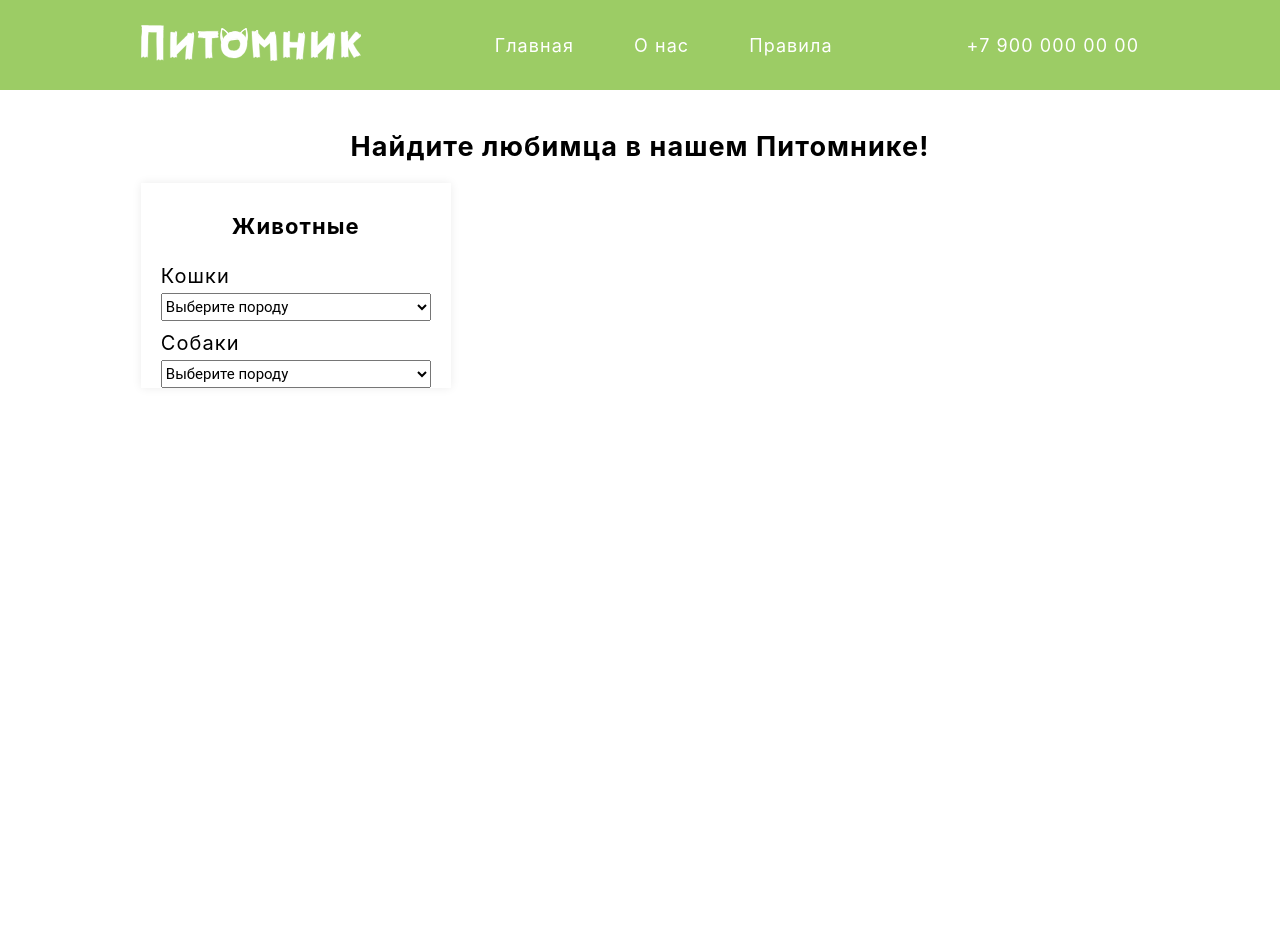
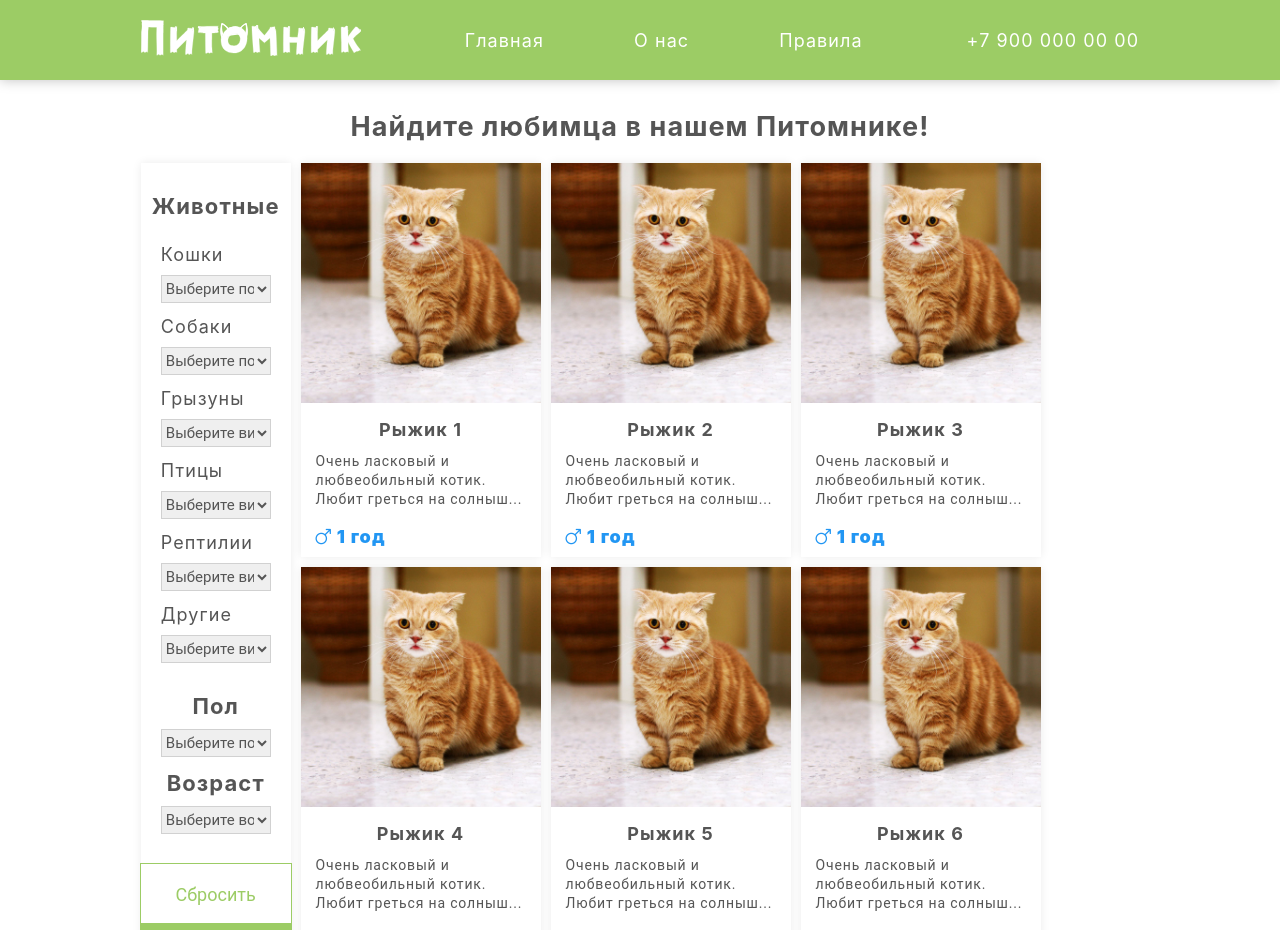
Before and after one commit to Nevenq/Nursery, a React (Create React App) app: page / in a window 1280 px wide. Shown: the top 930 px of the page. Before the commit the page ends 800 px from the top, so only its background shows below. Built offline with nearby package versions, Linux system fonts and the light colour scheme.

Commit message:
Filter completed

```diff
--- a/package.json
+++ b/package.json
@@ -3,6 +3,7 @@
   "version": "0.1.0",
   "private": true,
   "dependencies": {
+    "font-awesome": "^4.7.0",
     "react": "^16.8.4",
     "react-dom": "^16.8.4",
     "react-scripts": "2.1.8"
--- a/src/App.css
+++ b/src/App.css
@@ -3,3 +3,6 @@
   margin: 0 auto;
   text-align: center;
 }
+#main{
+  color:#555;
+}
--- a/src/App.js
+++ b/src/App.js
@@ -1,8 +1,6 @@
 import React, {Component} from 'react';
-import logo from './logo.svg';
 import './App.css';
 import Menu from "./Menu/Menu";
-import Card from "./Card/Card";
 import Main from "./Main/Main";
 
 class App extends Component {
@@ -14,7 +12,7 @@ class App extends Component {
                 </header>
                 <section id="main">
                     <div className="container">
-                        <h2 style={{'margin-top':'40px','margin-bottom':'20px'}}>Найдите любимца в нашем Питомнике!</h2>
+                        <h2 style={{'marginTop':'30px','marginBottom':'20px'}}>Найдите любимца в нашем Питомнике!</h2>
                         <Main/>
                     </div>
                 </section>
--- a/src/Card/Card.css
+++ b/src/Card/Card.css
@@ -1,35 +1,45 @@
 .card{
-    max-width: 285px;
-    max-height: 450px;
+    max-width: 240px;
+    max-height: 410px;
     font-size: 24px;
     color: #555555;
     box-shadow: 0 0 9px rgba(0,0,0,.08);
+    transition:.2s;
 }
+
 a{
     text-decoration: none;
 }
 .animal{
     max-width: 100%;
-    margin-bottom: 20px;
+    margin-bottom: 10px;
 }
 .text-wrapper{
-    margin-right: 20px;
-    margin-left: 20px;
+    margin-right: 15px;
+    margin-left: 15px;
 }
 .animal-name{
-    margin-bottom: 20px;
+    font-size: 18px;
+    margin-bottom: 12px;
 }
 .animal-text{
     text-align: left;
-    font-size: 18px;
-    font-weight: lighter;
-    max-height: 50px;
+    font-size: 14px;
+    max-height: 60px;
+    font-family: Roboto;
+    letter-spacing: 0.06em;
+    line-height: 19px;
+    margin-bottom: 17px;
 }
 .animal-data{
     text-align: left;
-    font-size: 21px;
+    font-size: 18px;
     font-weight: 900;
+    padding-bottom: 10px;
 }
 .age{
-    font-size: 20px;
+    font-size: 18px;
 }
+.card:hover{
+    opacity: .7;
+}
--- a/src/Card/Card.js
+++ b/src/Card/Card.js
@@ -1,8 +1,8 @@
 import React from 'react'
 import img from '../images/sample-card-image.jpg'
 import './Card.css'
-
-const Card = ({src = img, name = 'Sample', text = 'Очень ласковый и любвеобильный котик.', sex = 'male', age = "1 год"}) => {
+import 'font-awesome/css/font-awesome.min.css';
+const Card = ({src = img, name = 'Рыжик', text = 'Очень ласковый и любвеобильный котик. Любит греться на солнышке', sex = 'male', age = "1 год"}) => {
     return (
         <a href="#">
             <div className="card">
@@ -29,8 +29,8 @@ const makeSex = (sex) => {
 const colorText = (sex) => {
     return sex === 'male' ? '#2196f3' : '#f06292'
 }
-const trimText = (text, value = 40) => {
-    return text.length > value ? text.slice(0, value - 3) + '...' : text;
+const trimText = (text, value = 64) => {
+    return text.length >= value - 3 ? text.slice(0, value - 3).trim() + '...' : text;
 
 
 }
--- a/src/Main/Main.css
+++ b/src/Main/Main.css
@@ -1,30 +1,78 @@
 .filter{
-    width: 310px;
+    width: 15%;
     box-shadow: 0 0 9px rgba(0,0,0,.08);
     padding-top: 30px;
+
 }
-.filter h3{
+.filter .filter-header{
     font-size: 22px;
-    margin-bottom: 25px;
+    text-align: center;
 
 }
 .filter .label{
-    font-size: 20px;
-    margin-bottom: 20px;
+    font-size: 18px;
 }
 .input-container{
     text-align: left;
     margin-left: 20px;
     margin-right: 20px;
+    margin-top: 25px;
+}
+.input-container.center{
+    text-align: center;
 }
 .select{
-    margin-top: 5px;
-    margin-bottom: 10px;
+    margin-top: 10px;
+    margin-bottom: 13px;
 }
 .select > select{
     width: 100%;
     height: 28px;
     font-size: 15px;
     font-family: Roboto,sans-serif;
-
+    color:#555;
+    border:1px solid #d1d1d1;
 }
+.select > select:hover{
+    cursor: pointer;
+}
+.main{
+    display: flex;
+    justify-content: space-between;
+    align-items: flex-start;
+    position: relative;
+}
+.cards{
+    width: 85%;
+    display: flex;
+    flex-wrap: wrap;
+}
+.cards > *{
+    margin-left: 10px;
+    margin-bottom: 10px;
+}
+.button{
+    font-family: Roboto,sans-serif;
+    display: block;
+    width: 100%;
+    height: 60px;
+    background-color: #fff;
+    outline: 1px solid #9ccc65;
+    color: #9ccc65;
+    font-size: 18px;
+    border:none;
+    transition:.1s
+}
+.button.reset{
+    margin-top: 30px;
+}
+.button.submit{
+    background-color: #9ccc65;
+    color:#fff;
+}
+.button:hover{
+    cursor: pointer;
+}
+.button:hover{
+    opacity:0.85;
+}
--- a/src/Main/Main.js
+++ b/src/Main/Main.js
@@ -1,20 +1,32 @@
-import React,{Component} from 'react';
+import React, {Component} from 'react';
 import './Main.css'
+import Card from "../Card/Card";
 
-const catsKind = [['Абиссинская'],'Сиамская','Шотландская','Британская','Мейн-кун','Манчкин'].sort();
-const dogsKind = [['Бигль'],'Немецкая овчарка','Самоедская лайка','Британская','Мейн-кун','Манчкин'].sort();
+const catsKind = ['Абиссинская', 'Сиамская', 'Шотландская', 'Британская', 'Мейн-кун', 'Манчкин'].sort();
+const dogsKind = ['Бигль', 'Немецкая овчарка', 'Самоедская лайка', 'Британская', 'Мейн-кун', 'Манчкин'].sort();
+const rodentKind = ['Бигль', 'Немецкая овчарка', 'Самоедская лайка', 'Британская', 'Мейн-кун', 'Манчкин'].sort();
+const birds = ['Бигль', 'Немецкая овчарка', 'Самоедская лайка', 'Британская', 'Мейн-кун', 'Манчкин'].sort();
+const reptiles = ['Бигль', 'Немецкая овчарка', 'Самоедская лайка', 'Британская', 'Мейн-кун', 'Манчкин'].sort();
+const others = ['Бигль', 'Немецкая овчарка', 'Самоедская лайка', 'Британская', 'Мейн-кун', 'Манчкин'].sort();
 
-class Main  extends Component{
-    constructor(props){
+class Main extends Component {
+    constructor(props) {
         super(props);
-        this.state = {
+        this.state = {}
+        this.handleSelect = this.handleSelect.bind(this);
+    }
 
-        }
+    handleSelect = (val) => {
+        console.log(val.target.value);
+        console.log(val.target.id)
+
     }
-    render(){
+
+    render() {
         return (
+            <div className='main'>
                 <div className="filter">
-                    <h3>Животные</h3>
+                    <h3 className='filter-header'>Животные</h3>
                     <div className="input-container">
                         <label htmlFor="cats" className='label'>Кошки</label>
                         <div className="select">
@@ -24,19 +36,79 @@ class Main  extends Component{
                                 <option value="Другое">Другое</option>
                             </select>
                         </div>
+
                         <label htmlFor="dogs" className='label'>Собаки</label>
                         <div className="select">
-                            <select name="123" id="cats">
+                            <select name="123" id="dogs">
                                 <option value="">Выберите породу</option>
                                 {dogsKind.map(a => <option key={a} value={a}>{a}</option>)}
                                 <option value="Другое">Другое</option>
                             </select>
                         </div>
+
+                        <label htmlFor="rodents" className='label'>Грызуны</label>
+                        <div className="select">
+                            <select name="123" id="rodents">
+                                <option value="">Выберите вид</option>
+                                {rodentKind.map(a => <option key={a} value={a}>{a}</option>)}
+                                <option value="Другое">Другое</option>
+                            </select>
+                        </div>
+
+                        <label htmlFor="birds" className='label'>Птицы</label>
+                        <div className="select">
+                            <select name="123" id="birds">
+                                <option value="">Выберите вид</option>
+                                {birds.map(a => <option key={a} value={a}>{a}</option>)}
+                                <option value="Другое">Другое</option>
+                            </select>
+                        </div>
+
+                        <label htmlFor="reptiles" className='label'>Рептилии</label>
+                        <div className="select">
+                            <select name="123" id="reptiles">
+                                <option value="">Выберите вид</option>
+                                {reptiles.map(a => <option key={a} value={a}>{a}</option>)}
+                                <option value="Другое">Другое</option>
+                            </select>
+                        </div>
+
+                        <label htmlFor="others" className='label'>Другие</label>
+                        <div className="select">
+                            <select name="123" id="others">
+                                <option value="">Выберите вид</option>
+                                {others.map(a => <option key={a} value={a}>{a}</option>)}
+                                <option value="Другое">Другое</option>
+                            </select>
+                        </div>
+
+                        <h3 className='filter-header' style={{marginTop:'30px'}}>Пол</h3>
+                        <div className="select">
+                            <select name="123" id="sex">
+                                <option value="">Выберите пол</option>
+                                <option value="Другое">Мальчик</option>
+                                <option value="Другое">Девочка</option>
+                            </select>
+                        </div>
+                        <h3 className='filter-header'>Возраст</h3>
+                        <div className="select">
+                            <select name="123" id="sex">
+                                <option value="">Выберите возраст</option>
+                                <option value="Другое">Мальчик</option>
+                                <option value="Другое">Девочка</option>
+                            </select>
+                        </div>
                     </div>
+
+                    <input type="button" value='Сбросить' className='button reset'/>
+                    <input type="submit" value='Показать' className='button submit'/>
+                </div>
                 <div className="cards">
-
+                    {[0, 1, 2, 3, 4, 5, 6, 7, 8, 9, 1, 1, 1, 1, 1, 1, 1, 1, 1, , 1, 1, , 1, 1, 1, 1, , 1].map((a,i) =>
+                        <Card sex='male' name={`Рыжик ${i+1}`}/>)}
                 </div>
             </div>
+
         )
     }
 }
--- a/src/Menu/Menu.css
+++ b/src/Menu/Menu.css
@@ -1,8 +1,9 @@
 .menu{
     width: 100%;
     background-color: #9ccc65;
-    height: 90px;
+    height: 80px;
     color:#fff;
+    box-shadow: 0 0 12px rgba(0,0,0,.25);
 }
 .menu-container{
     height: 100%;
@@ -21,9 +22,12 @@
 .menu-element a {
     color:#fff;
     display: block;
-    padding: 30px;
+    padding: 45px;
+    text-decoration: none;
+    transition:.3s;
 }
 .menu-element a:hover{
-    font-size: 19px;
+    background-color: #f1f8e9;
+    color:#9ccc65;
 
 }
```
Also changed, not shown: 1 other file (tests, documents, lock files or other folders).
